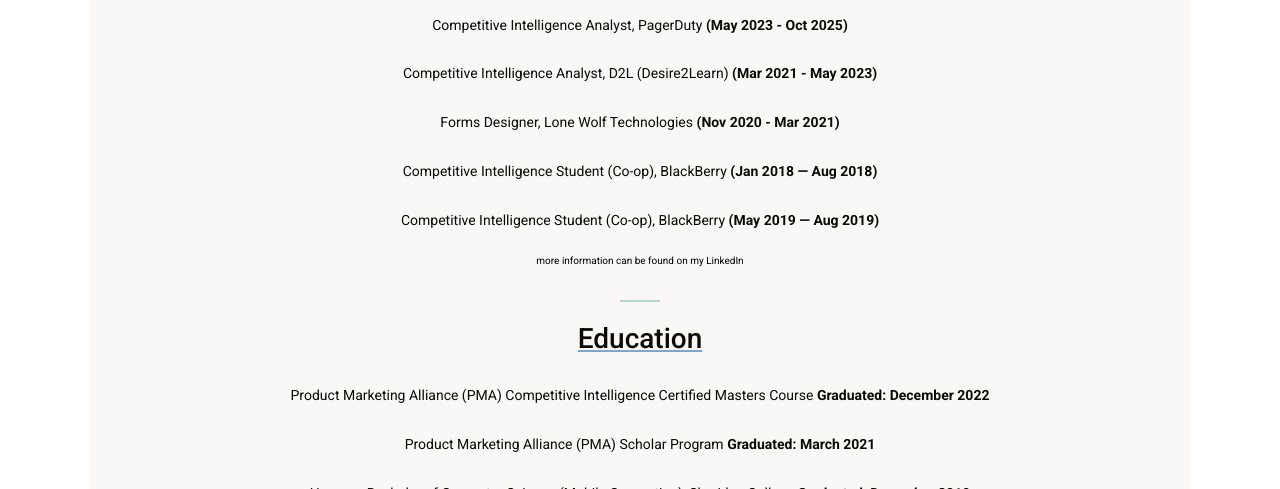
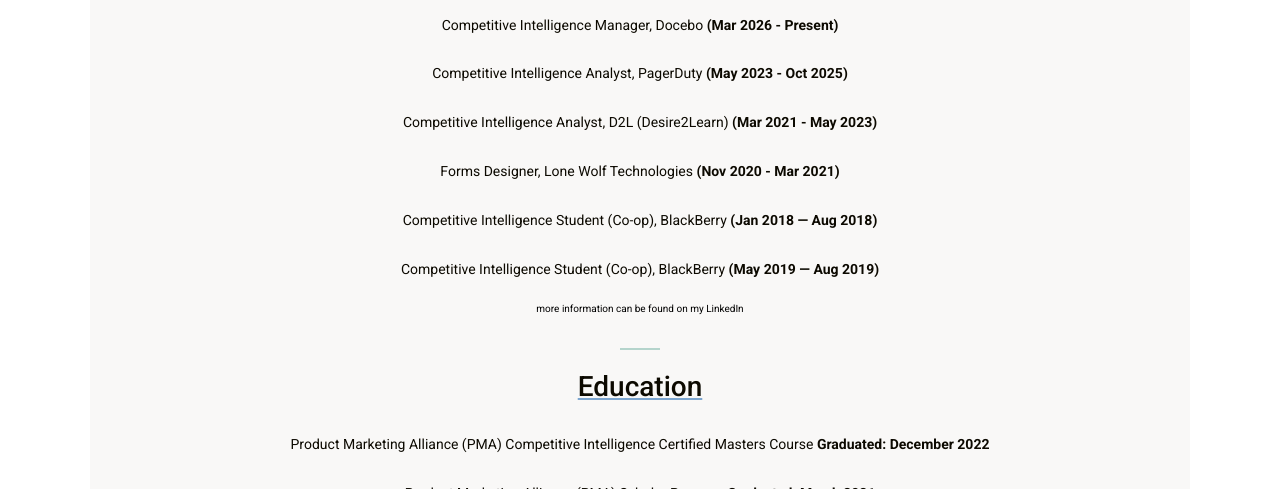
Before and after one commit to Ceelai/Ceelai.github.io, a plain HTML site: page index.html in a window 1280 px wide. Shown: the part 611-1100 px from the top of the page. Drawn offline with nearby package versions, Linux system fonts and the light colour scheme; files whose address does not match are found by name.

Commit message:
Update index.html
Updated experience list

```diff
--- a/index.html
+++ b/index.html
@@ -80,6 +80,8 @@
                 <div class="row">
                     <div class="col">
                         <h3 id="title-area" class="text-center">Experience</h3>
+                        <h3 id="information" class="text-center pt-4">Competitive Intelligence Manager, Docebo
+                            <b>(Mar 2026 - Present)</b></h3>
                         <h3 id="information" class="text-center pt-4">Competitive Intelligence Analyst, PagerDuty
                             <b>(May 2023 - Oct 2025)</b></h3>
                         <h3 id="information" class="text-center pt-4">Competitive Intelligence Analyst, D2L (Desire2Learn)
```
